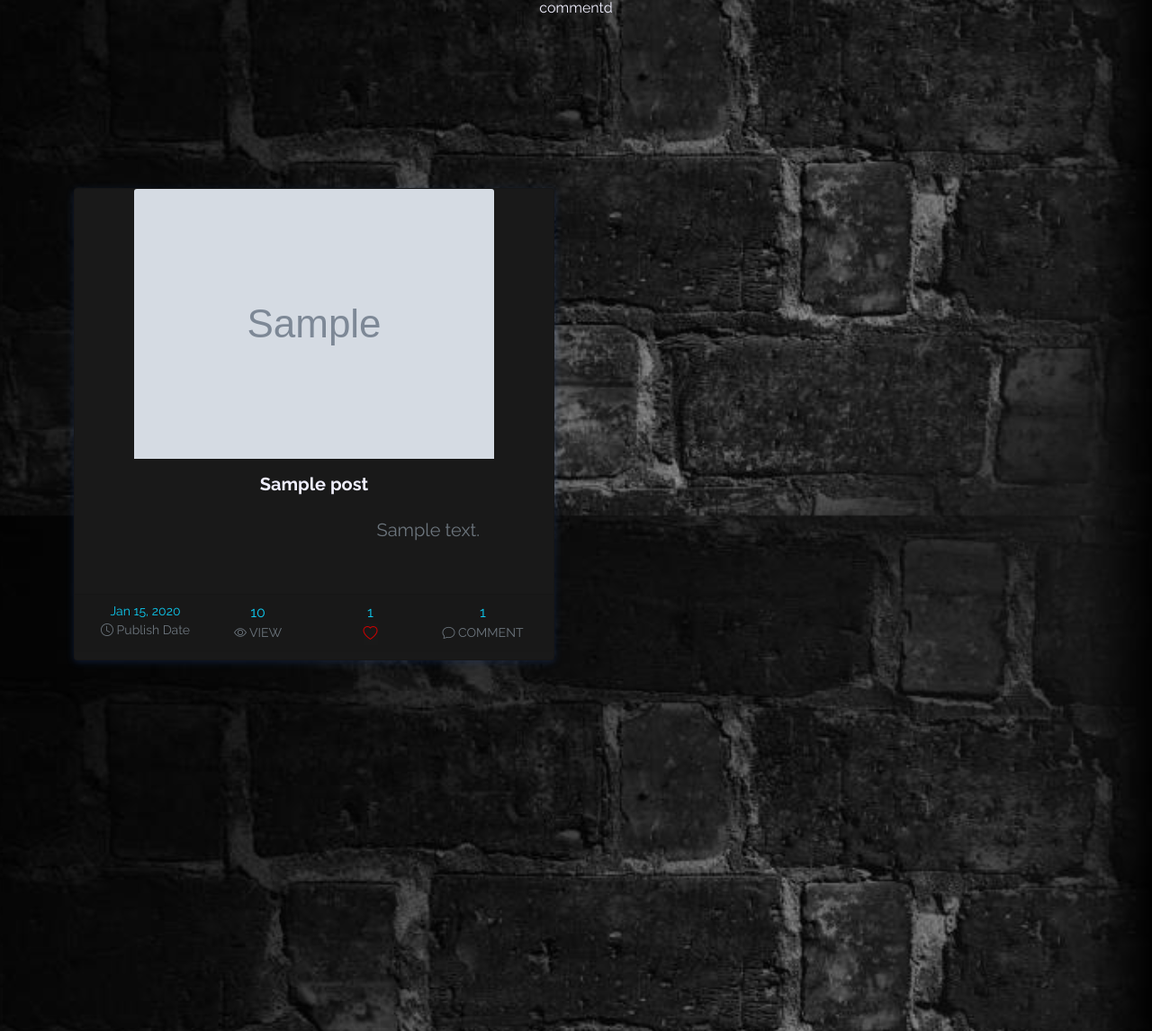
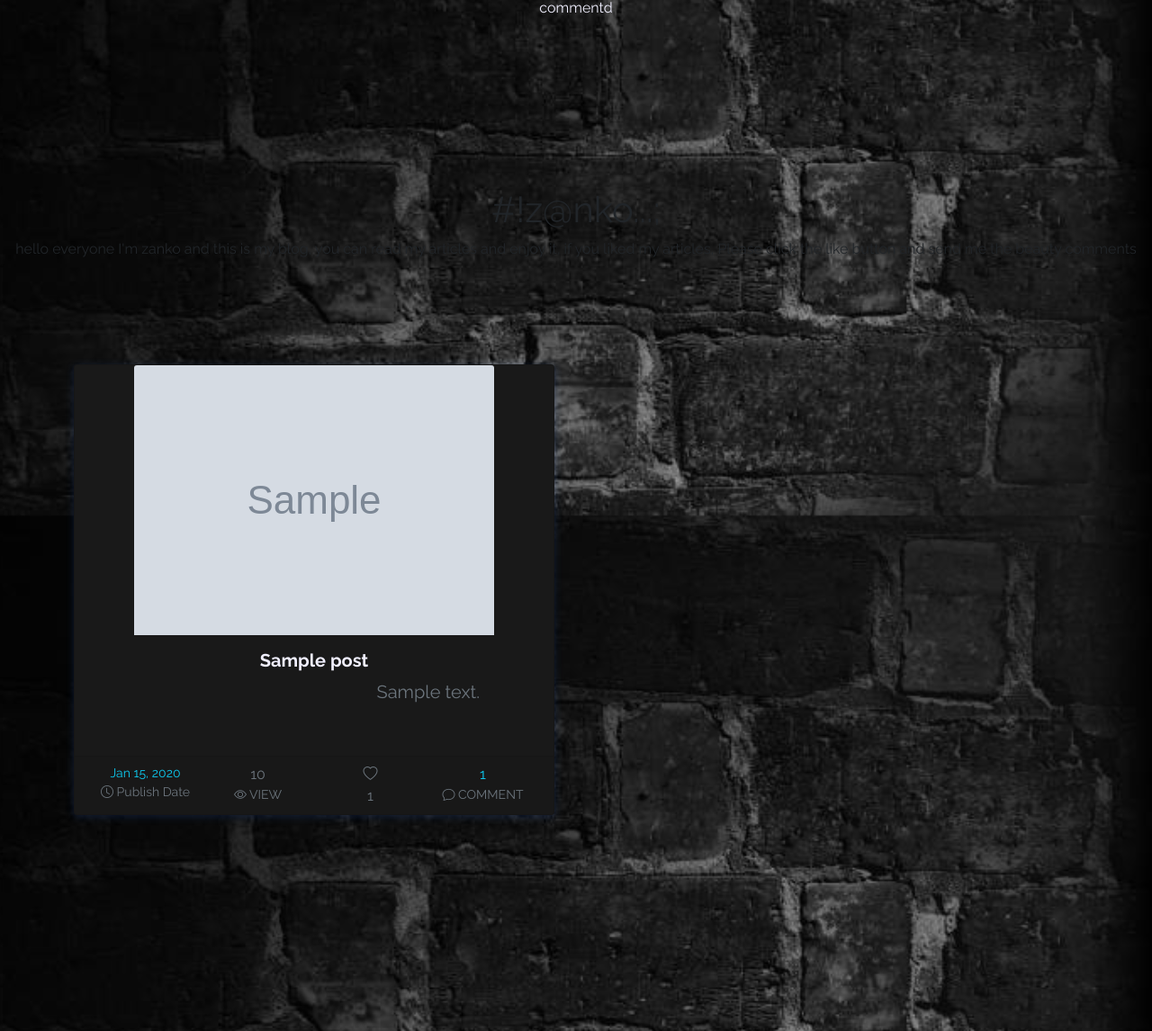
Before and after one commit to zankoAn/django-blog-project, a Django app: page / in a window 1280 px wide. Shown: the part 227-1373 px from the top of the page at 90% size. Run offline with Django 3.2, Linux system fonts and the light colour scheme; tables that the repository leaves empty hold one stand-in row (values such as "Sample post"); grey boxes marked "Sample" are stand-in pictures; some libraries are stand-ins or nearby versions.

Commit message:
Update template.

```diff
--- a/post/templates/post/home_page.html
+++ b/post/templates/post/home_page.html
@@ -2,7 +2,7 @@
 {% load static %}
 
 {% block js_script %}
-  <script src={% static "post/js/like.js" %}></script>
+  <script src="{% static 'post/js/like.js' %}"></script>
 {% endblock js_script %}
 
 {% block custom_tag %}
@@ -11,36 +11,57 @@
 
 
 {% block content %}
+<div class="text-center" id="info-me">
+  <h1>#!z@nko...;</h1>
+  <p>hello everyone I'm zanko and this is my blog, you can read my articles and enjoy it, if you liked my articles,
+    Please click the like button and send me the beauty comments</p>
+</div>
+
 <div class="container">
   <div class="row g-5" id="row-posts">
     {% for post in Posts %}
       <div class="col-12 col-md-6 col-lg-6 d-flex">
-						<div class="card text-center rounded pb-2" id="post-card">
-							<a class="card-block STRetched-link text-decoration-none" href="{{ post.get_absolute_url  }}" >
-								<img src="{{ post.avatar.url }}" class="card-img-top example-card-img-responsive" id="img-fluid">
+        <div class="card text-center rounded " id="post-card">
+          <a class="card-block STRetched-link text-decoration-none" href="{{ post.get_absolute_url  }}">
+            <img src="{{ post.avatar.url }}" class="card-img-top example-card-img-responsive">
+
+            <!-- Post Summary -->
             <div class="card-body">
-									<h5 class="card-title fw-bolder mb-4" style="color:#f0effe"> {{ post.title|safe }}</h5>
+              <h5 class="card-title fw-bolder mb-2" style="color:#f0effe"> {{ post.title | safe }}</h5>
               <p class="fs-5 text-end fw-light text-muted" id="summary-card">{{ post.summary | safe}}</p>
               <br>
             </div>
           </a>
+
+          <!-- Footer Items -->
           <div class="card-footer row text-center">
             <div class="col">
               <div class="text-info small"> {{post.publish_date|date:' M d, Y' }}</div>
               <div class="text text-muted small bi bi-clock"> Publish Date</div>
             </div>
+
             <div class="col">
-				       	  <div class="text-info">{{ post.views }}</div>
+              <div class="text-secondary">{{ post.views }}</div>
               <div class="text-uppercase text-muted small bi bi-eye"> View</div>
             </div>
+
             <div class="col">
-  								<div class="text-info" id="total-likes-{{ post.id }}">{{ post.total_likes }}</div>
+              {% if request.user.is_authenticated%}
+                <div>
+                  <label class="text-secondary bt-2" id="total-likes-{{ post.id }}"> {{ post.total_likes }}</label>
+                </div>
                 {% if post.id in user_can_like %}
                   <button type="button" id="btn-unlike" class="bi bi-heart" data-stat="{{ post.id }}"></button>
                 {% else %}
                   <button type="button" id="btn-like" class="bi bi-heart-fill" data-stat="{{ post.id }}"></button>
                 {% endif %}
+              {% else %}
+                <div>
+                  <label class="bi bi-heart text-secondary"><br> {{ post.total_likes }}</label>
                 </div>
+              {% endif %}
+            </div>
+
             <div class="col">
               <div class="text-info">{{ post.total_comments }}</div>
               <div class="text-uppercase text-muted small bi bi-chat"> Comment</div>
```
Lines whose indentation alone changed are shown as unchanged.
